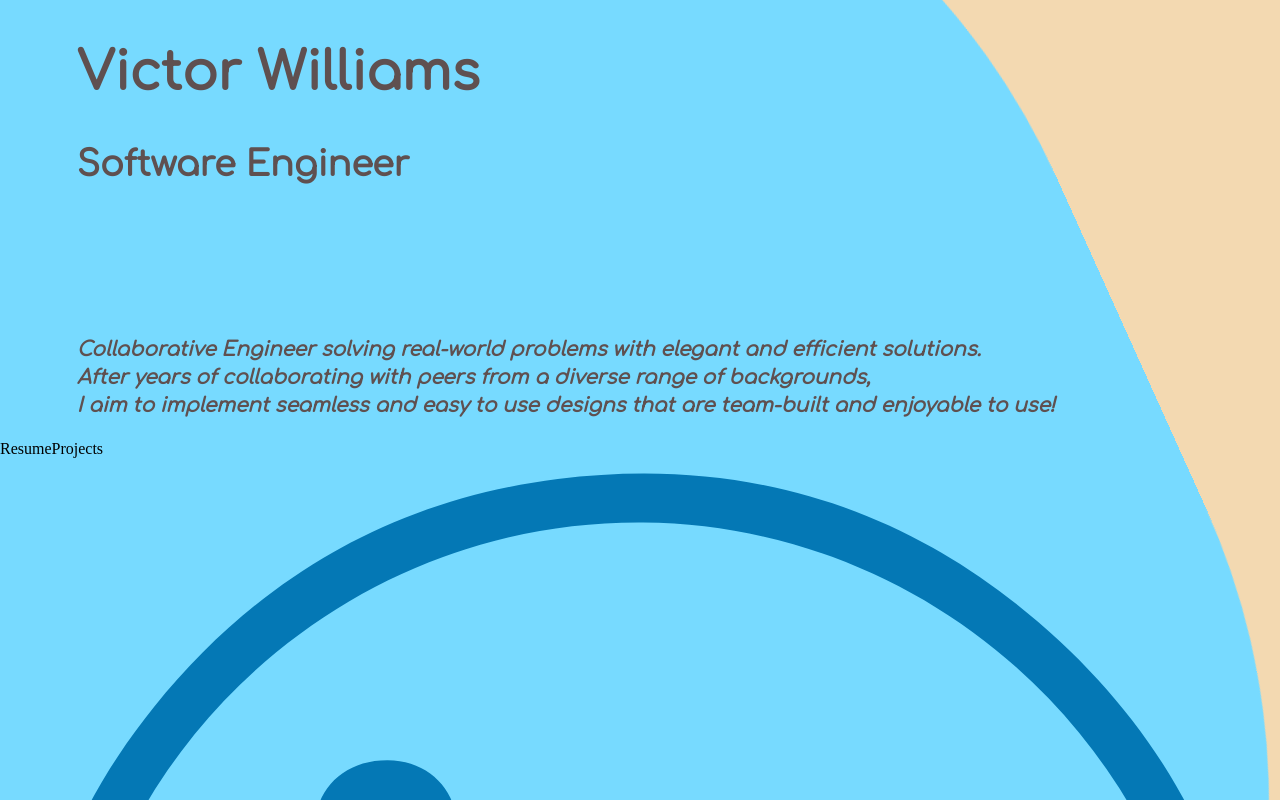
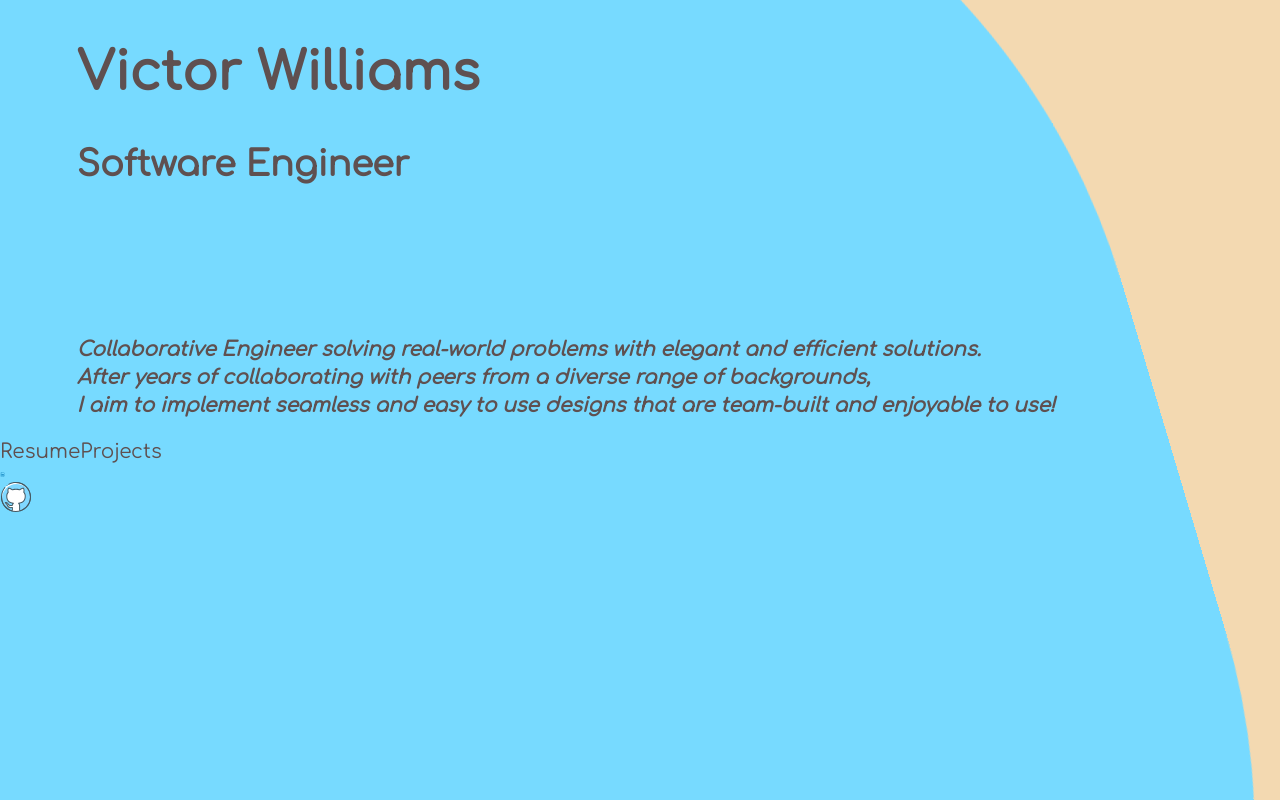
Before and after one commit to classalto/portfolio-site, a React app: page / in a window 1280 px wide. Shown: the top 800 px of the page. Built offline with nearby package versions, Linux system fonts and the light colour scheme.

Commit message:
install react-icons

```diff
--- a/package.json
+++ b/package.json
@@ -64,6 +64,7 @@
   "dependencies": {
     "react": "^17.0.2",
     "react-dom": "^17.0.2",
+    "react-icons": "^4.2.0",
     "react-router-dom": "^5.2.0"
   }
 }
--- a/src/containers/home.module.css
+++ b/src/containers/home.module.css
@@ -7,9 +7,13 @@ html, body, #root, .App {
 
   body {
     background-color: rgba(238, 200, 142, 0.692);
-
+height: 100%;
   }
 
+  .home {
+      width: auto;
+      height: auto;
+  }
 .box {
     position: fixed;
     top: -300px;
@@ -47,6 +51,7 @@ html, body, #root, .App {
       font-size: 35px;
       color: rgb(95, 80, 80);
       margin-left: 6vw;
+      width: max-content;
   }
 
   .heading p {
@@ -55,3 +60,14 @@ html, body, #root, .App {
       line-height: 1.4em;
       font-style: italic;
   }
+
+  .navlinks span {
+      font-family: 'Comfortaa', cursive;
+      font-size: 20px;
+      color: rgb(95, 80, 80);
+  }
+
+  .social {
+      width: 5px;
+      height: ;
+  }
```
Also changed, not shown: 1 other file (tests, documents, lock files or other folders).
